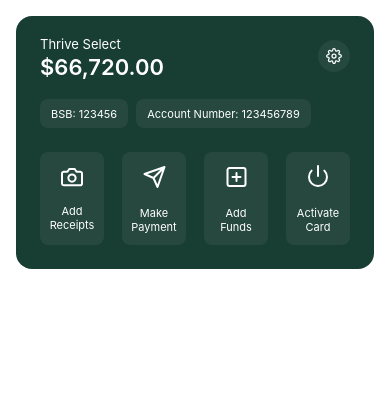
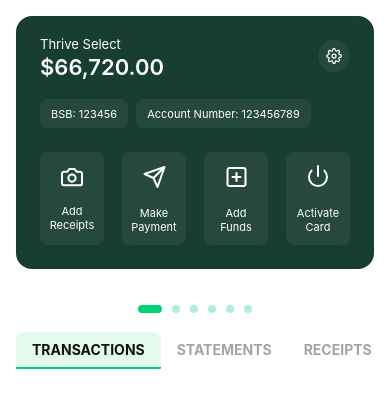
Before and after one commit to alex1092/thriday-test, a React Native app: screen / in a window 390 px wide. Shown: the top 408 px of the page. Built offline with nearby package versions, Linux system fonts and the light colour scheme.

Commit message:
feat(tabs): creates tabs ui

```diff
--- a/App.tsx
+++ b/App.tsx
@@ -1,11 +1,27 @@
-import { SafeAreaView } from 'react-native';
+import { SafeAreaView, StyleSheet, View } from 'react-native';
 
 import { Billboard } from './src/components/Billboard';
+import Stepper from './src/components/Stepper';
+import { Tabs } from './src/components/Tabs';
 
 export default function App() {
   return (
     <SafeAreaView>
       <Billboard />
+      <View style={styles.stepperStyle}>
+        <Stepper />
+      </View>
+
+      <Tabs />
     </SafeAreaView>
   );
 }
+
+const styles = StyleSheet.create({
+  stepperStyle: {
+    justifyContent: 'center',
+    alignItems: 'center',
+    marginTop: 20,
+    marginBottom: 19,
+  },
+});
--- /dev/null
+++ b/src/components/Stepper.tsx
@@ -0,0 +1,13 @@
+import * as React from 'react';
+import Svg, { SvgProps, Circle, Rect } from 'react-native-svg';
+const Stepper = (props: SvgProps) => (
+  <Svg width={114} height={8} fill="none" {...props}>
+    <Circle cx={38} cy={4} r={4} fill="#00D373" opacity={0.32} />
+    <Circle cx={56} cy={4} r={4} fill="#00D373" opacity={0.32} />
+    <Circle cx={74} cy={4} r={4} fill="#00D373" opacity={0.32} />
+    <Circle cx={92} cy={4} r={4} fill="#00D373" opacity={0.32} />
+    <Circle cx={110} cy={4} r={4} fill="#00D373" opacity={0.32} />
+    <Rect width={24} height={8} fill="#00D373" rx={4} />
+  </Svg>
+);
+export default Stepper;
--- /dev/null
+++ b/src/components/Tabs.tsx
@@ -0,0 +1,74 @@
+import { colors } from '@theme/colors';
+import { useMemo } from 'react';
+import { View, Text, StyleSheet } from 'react-native';
+
+type TabBarProps = {
+  label: string;
+};
+
+type TabBarItemsProps = TabBarProps & {
+  active: boolean;
+};
+
+const tabBarItems: TabBarItemsProps[] = [
+  {
+    label: 'Transactions',
+    active: true,
+  },
+  {
+    label: 'Statements',
+    active: false,
+  },
+  {
+    label: 'Receipts',
+    active: false,
+  },
+];
+
+export const Tabs = () => {
+  const activeIndex = tabBarItems.findIndex((item) => item.active);
+  const renderedItems = useMemo(
+    () =>
+      tabBarItems.map((item, index) => (
+        <View
+          style={index === activeIndex ? styles.activeTabBarContainer : undefined}
+          key={item.label}>
+          <Text
+            style={[
+              styles.tabBarText,
+              index === activeIndex ? styles.activeTabBarText : undefined,
+            ]}>
+            {item.label.toUpperCase()}
+          </Text>
+        </View>
+      )),
+    [activeIndex],
+  );
+
+  return <View style={styles.tabBarContainer}>{renderedItems}</View>;
+};
+
+const styles = StyleSheet.create({
+  tabBarContainer: {
+    flexDirection: 'row',
+    marginHorizontal: 16,
+  },
+  tabBarText: {
+    paddingVertical: 9,
+    paddingHorizontal: 16,
+    fontWeight: '700',
+    color: colors.neutral.chineseBlack + 60,
+  },
+  activeTabBarContainer: {
+    borderRadius: 8,
+    borderBottomLeftRadius: 1,
+    borderBottomRightRadius: 1,
+    borderBottomColor: colors.primary.green,
+    backgroundColor: colors.primary.lightGreen,
+    borderBottomWidth: 2,
+  },
+  activeTabBarText: {
+    color: colors.neutral.chineseBlack,
+    fontWeight: '700',
+  },
+});
--- a/src/theme/colors.ts
+++ b/src/theme/colors.ts
@@ -1,8 +1,11 @@
 export const colors = {
   primary: {
     darkGreen: '#183D33',
+    green: '#00D373',
+    lightGreen: '#E5FAEF',
   },
   neutral: {
     white: '#FFFFFF',
+    chineseBlack: '#111111',
   },
 };
```
